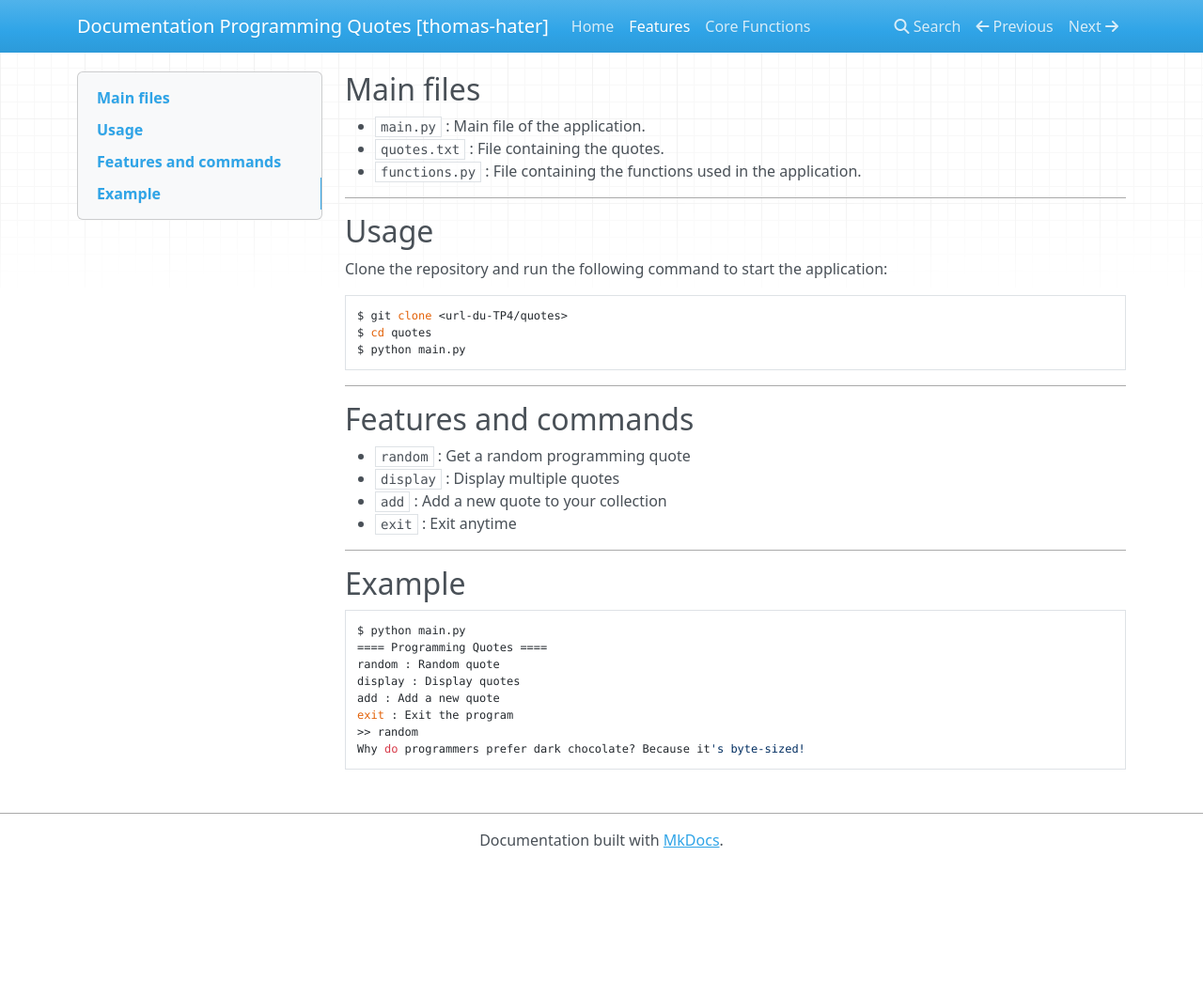
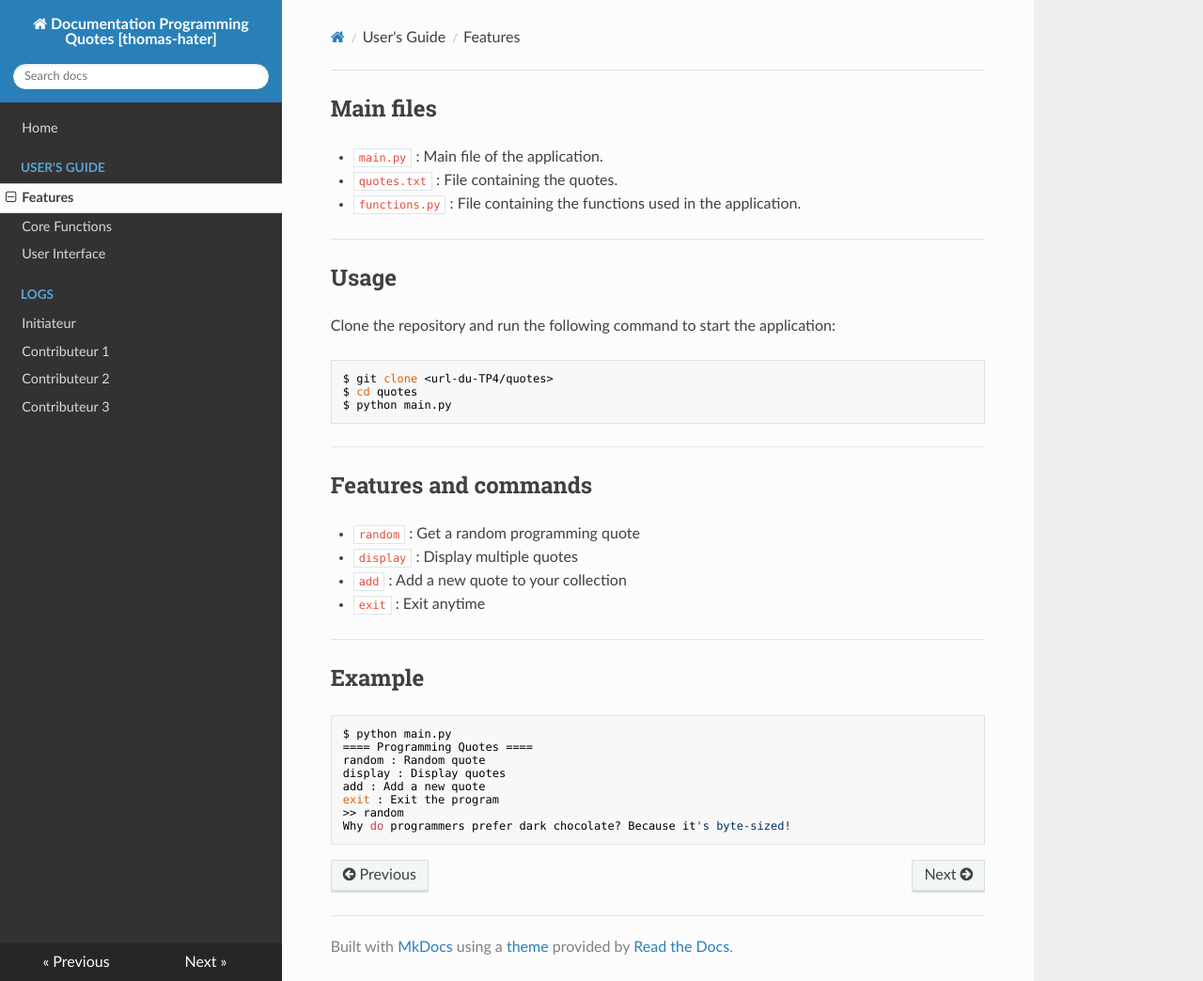
Before and after one commit to efrei-git/quotes-docs-thomas-hater, an MkDocs documentation site: the page built from docs/features/features.md, in a window 1280 px wide and 1044 px high. Shown: the whole window at 94% size. Built offline with MkDocs 1.6.1, drawn with Linux system fonts in a browser that asks for light colours; nearby versions of some CDN libraries.

Commit message:
Refractor documentation and pushed log initiator

```diff
--- a/mkdocs.yml
+++ b/mkdocs.yml
@@ -2,5 +2,14 @@ site_name: Documentation Programming Quotes [thomas-hater]
 
 nav:
   - Home: index.md
-  - Features: features.md
-  - Core Functions: functions.md
+  - User's Guide:
+      - Features: features/features.md
+      - Core Functions: features/functions.md
+      - User Interface: features/user-interface.md
+  - Logs:
+      - Initiateur: logs/log-initiateur.md
+      - Contributeur 1: logs/log-contributeur-1.md
+      - Contributeur 2: logs/log-contributeur-2.md
+      - Contributeur 3: logs/log-contributeur-3.md
+
+theme: readthedocs
```
Also changed, not shown: docs/logs/log-initiateur.md (added, +55 -0 lines), docs/features/features.md (renamed from docs/features.md), docs/features/functions.md (renamed from docs/functions.md), docs/features/user-interface.md (renamed from docs/user-interface.md).
